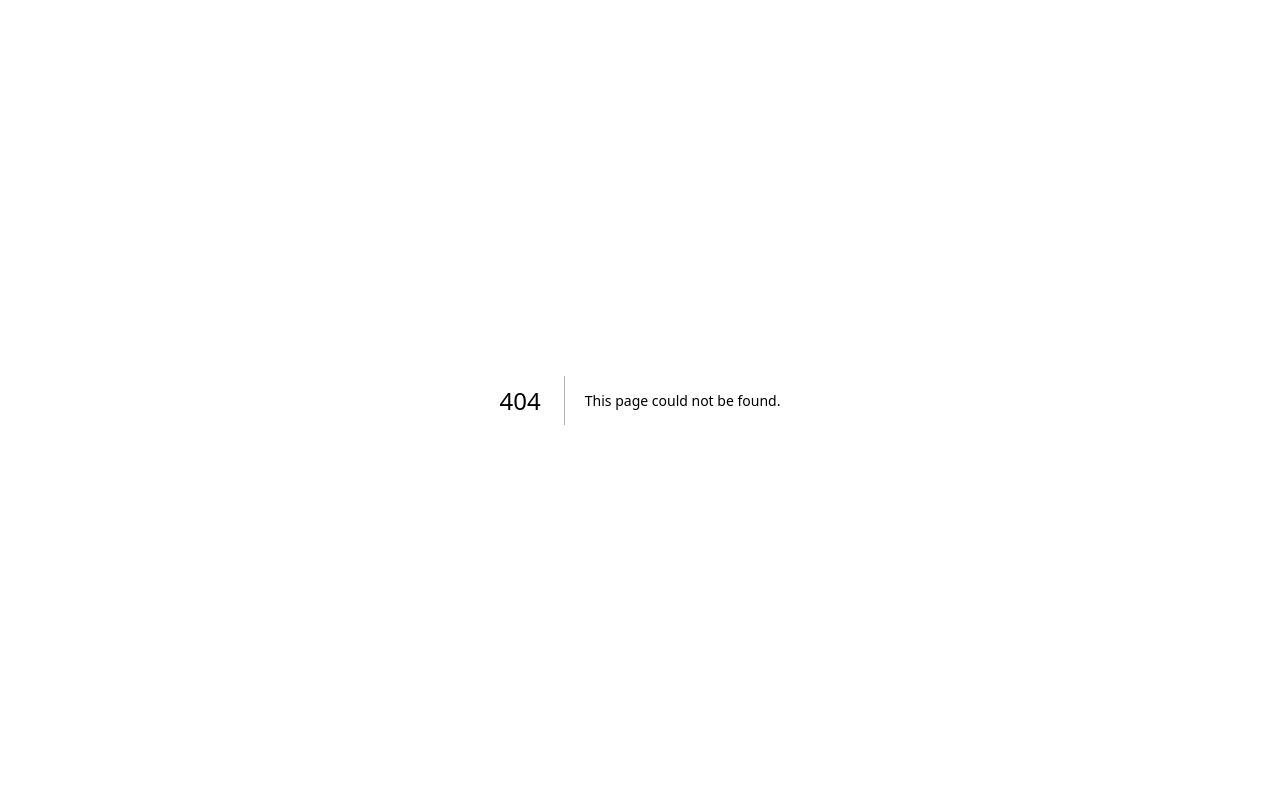
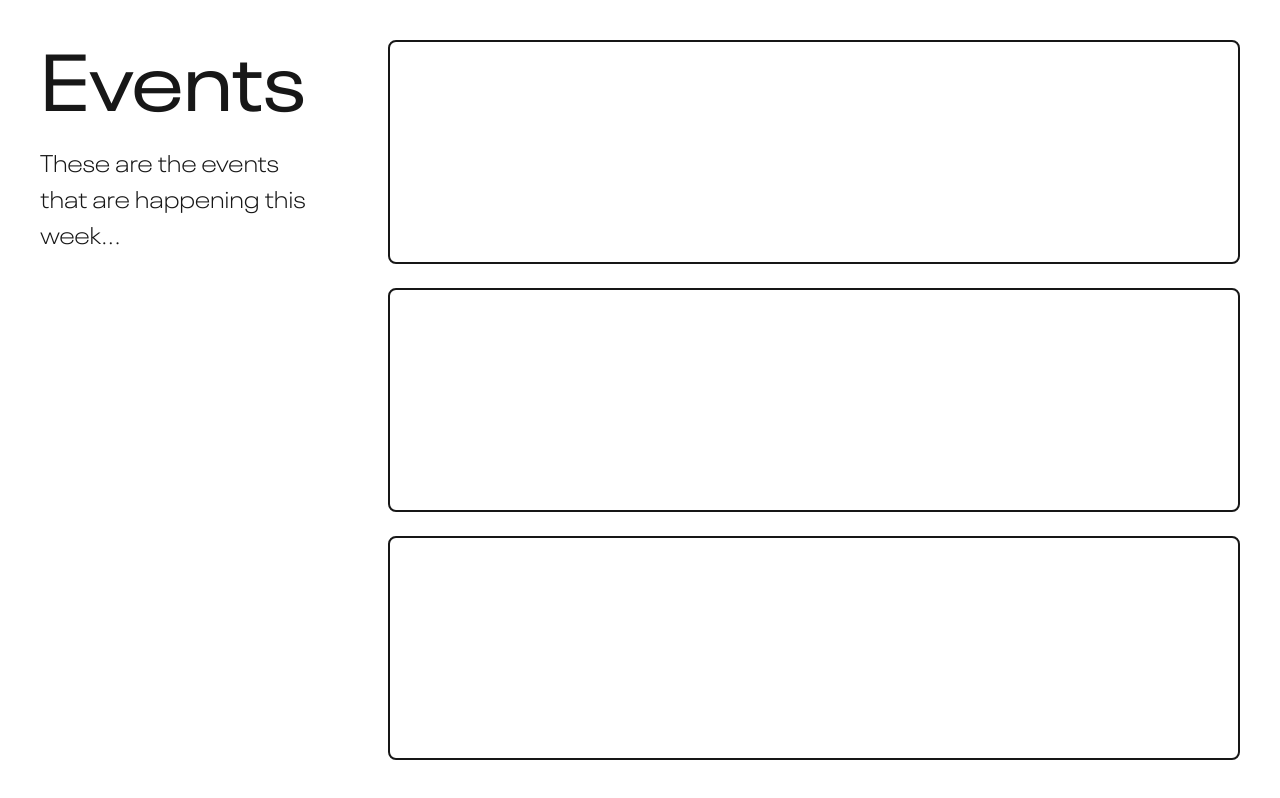
Before and after one commit to ucsddesignco/membership-portal, a Next.js app: page /Events in a window 1280 px wide. Before the commit this address had no page. Built offline with nearby package versions, Linux system fonts and the light colour scheme.

Commit message:
feat: add events page

```diff
--- /dev/null
+++ b/src/app/Events/page.tsx
@@ -0,0 +1,19 @@
+export default function EventsPage() {
+  return (
+    <main className="m-auto w-full max-w-[90rem] p-10">
+      <div className="grid grid-cols-[minmax(0,1fr)_3fr] gap-16">
+        <div className="max-w-sm">
+          <h1 className="text-[5rem] leading-tight">Events</h1>
+          <p className="mt-2 text-[1.5rem] font-light">
+            These are the events that are happening this week...
+          </p>
+        </div>
+        <div className="flex flex-1 flex-col gap-6">
+          <div className="h-56 w-full rounded-lg border-2 border-foreground" />
+          <div className="h-56 w-full rounded-lg border-2 border-foreground" />
+          <div className="h-56 w-full rounded-lg border-2 border-foreground" />
+        </div>
+      </div>
+    </main>
+  );
+}
```
